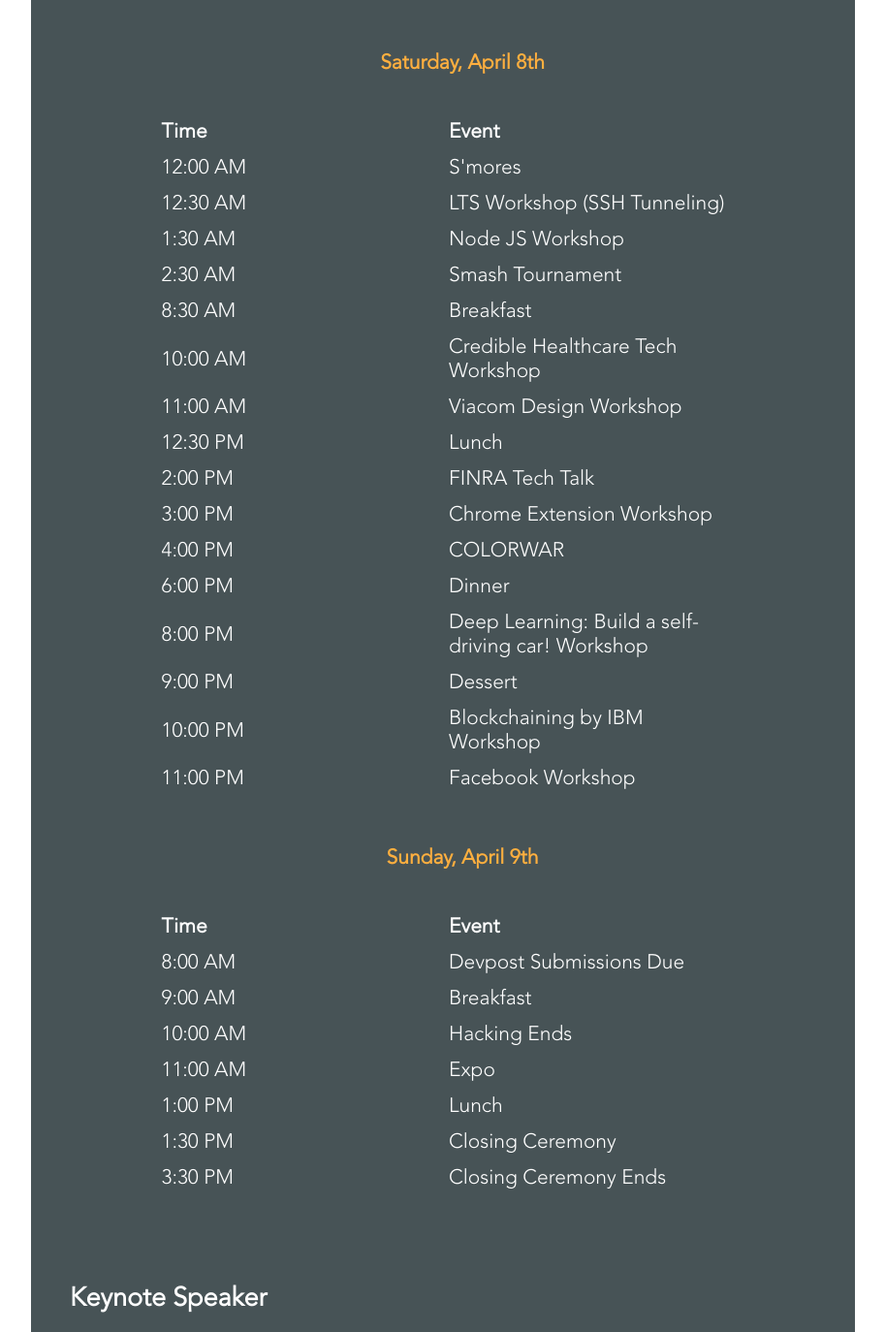
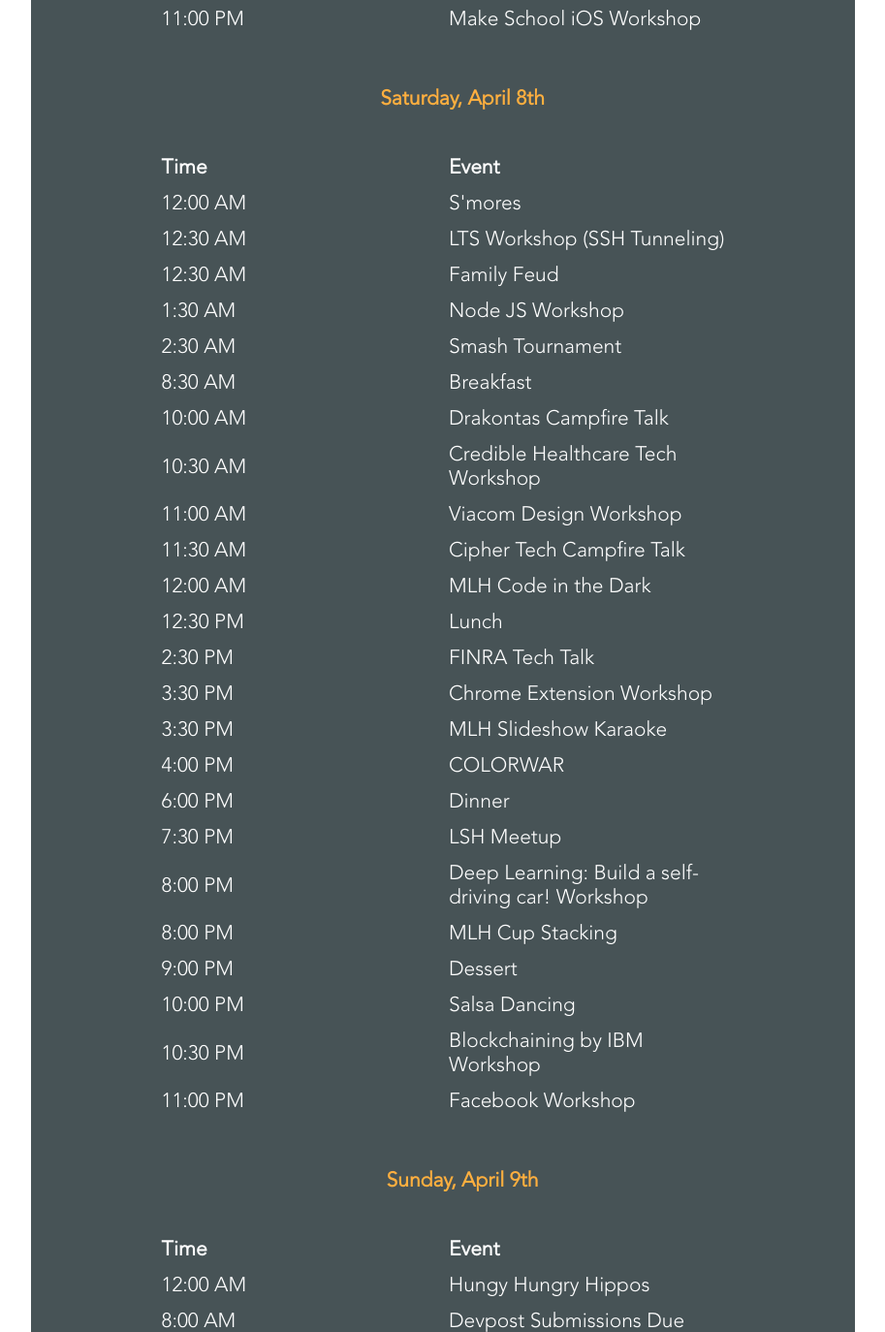
Before and after one commit to bitcamp/bitcamp-site-2017, a plain HTML site: page index.html in a window 1280 px wide. Shown: the part 4112-5486 px from the top of the page at 97% size, without its empty margins (183-1096 px from the left). Drawn offline with nearby package versions, Linux system fonts and the light colour scheme.

Commit message:
updated schedule

```diff
--- a/index.html
+++ b/index.html
@@ -197,6 +197,10 @@
                     <td>10:01 PM</td>
                     <td><a href="puzzles.html">Puzzle Challenge Begins</a></td>
                 </tr>
+                <tr>
+                    <td>11:00 PM</td>
+                    <td>Make School iOS Workshop</td>
+                </tr>
             </table>
             <h3 class="date-heading"> Saturday, April 8th </h3>
             <br>
@@ -214,6 +218,10 @@
                     <td>LTS Workshop (SSH Tunneling)</td>
                 </tr>
                 <tr>
+                    <td>12:30 AM</td>
+                    <td>Family Feud</td>
+                </tr>
+                <tr>
                     <td>1:30 AM</td>
                     <td>Node JS Workshop</td>
                 </tr>
@@ -227,6 +235,10 @@
                 </tr>
                 <tr>
                     <td>10:00 AM</td>
+                    <td>Drakontas Campfire Talk</td>
+                </tr>
+                <tr>
+                    <td>10:30 AM</td>
                     <td>Credible Healthcare Tech Workshop</td>
                 </tr>
                 <tr>
@@ -234,16 +246,28 @@
                     <td>Viacom Design Workshop</td>
                 </tr>
                 <tr>
+                    <td>11:30 AM</td>
+                    <td>Cipher Tech Campfire Talk</td>
+                </tr>
+                <tr>
+                    <td>12:00 AM</td>
+                    <td>MLH Code in the Dark</td>
+                </tr>
+                <tr>
                     <td>12:30 PM</td>
                     <td>Lunch</td>
                 </tr>
                 <tr>
-                    <td>2:00 PM</td>
+                    <td>2:30 PM</td>
                     <td>FINRA Tech Talk</td>
                 </tr>
                 <tr>
-                    <td>3:00 PM</td>
+                    <td>3:30 PM</td>
                     <td>Chrome Extension Workshop</td>
+                </tr>
+                <tr>
+                    <td>3:30 PM</td>
+                    <td>MLH Slideshow Karaoke</td>
                 </tr>
                 <tr>
                     <td>4:00 PM</td>
@@ -254,8 +278,16 @@
                     <td>Dinner</td>
                 </tr>
                 <tr>
+                    <td>7:30 PM</td>
+                    <td>LSH Meetup</td>
+                </tr>
+                <tr>
                     <td>8:00 PM</td>
                     <td>Deep Learning: Build a self-driving car! Workshop</td>
+                </tr>
+                <tr>
+                    <td>8:00 PM</td>
+                    <td>MLH Cup Stacking</td>
                 </tr>
                 <tr>
                     <td>9:00 PM</td>
@@ -263,6 +295,10 @@
                 </tr>
                 <tr>
                     <td>10:00 PM</td>
+                    <td>Salsa Dancing</td>
+                </tr>
+                <tr>
+                    <td>10:30 PM</td>
                     <td>Blockchaining by IBM Workshop</td>
                 </tr>
                 <tr>
@@ -276,6 +312,10 @@
                 <tr>
                     <th>Time</th>
                     <th>Event</th>
+                </tr>
+                <tr>
+                    <td>12:00 AM</td>
+                    <td>Hungy Hungry Hippos</td>
                 </tr>
                 <tr>
                     <td>8:00 AM</td>
```
